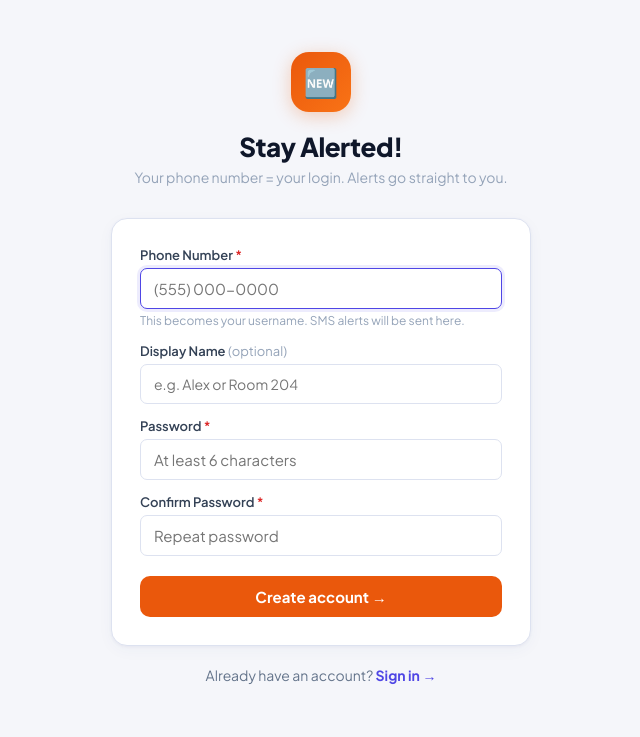
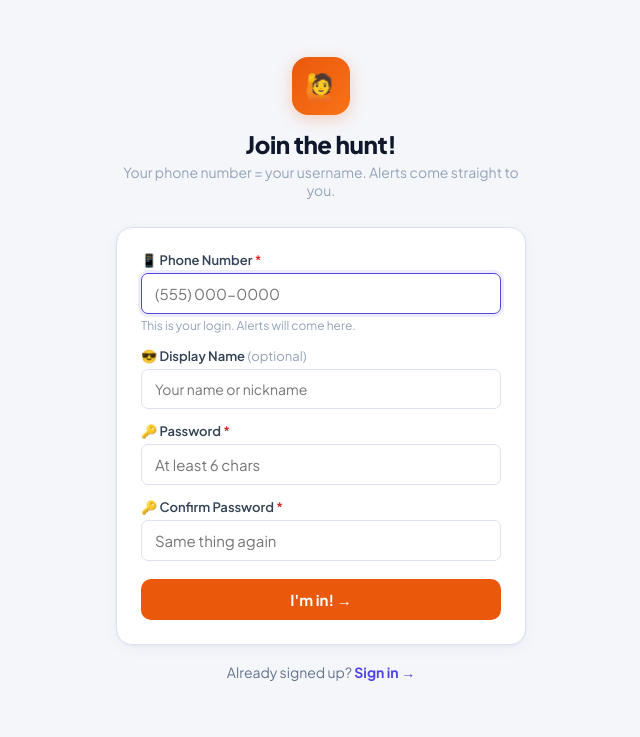
Before and after one commit to G-districts/Werebb, a Flask app: page /register in a window 1280 px wide. Shown: the top 737 px of the page, without its empty margins (319-959 px from the left). Run offline with Flask 3, Linux system fonts and the light colour scheme; data comes from the database, SQL or seed files in the repository; some libraries are stand-ins or nearby versions.

Commit message:
Update register.html

```diff
--- a/templates/register.html
+++ b/templates/register.html
@@ -1,42 +1,42 @@
 {% extends "base.html" %}
-{% block title %}Create Account — {{ s.app_name }}{% endblock %}
+{% block title %}Join — {{ s.app_name }}{% endblock %}
 {% block content %}
-<div style="min-height:calc(100vh - 64px);display:flex;align-items:center;justify-content:center;padding:28px 20px;">
-  <div style="width:100%;max-width:420px;">
-    <div style="text-align:center;margin-bottom:32px;">
-      <div style="width:60px;height:60px;border-radius:18px;background:linear-gradient(135deg,#ea580c,#f97316);display:flex;align-items:center;justify-content:center;font-size:28px;margin:0 auto 18px;box-shadow:0 4px 18px rgba(234,88,12,.28);">🆕</div>
-      <h1 style="font-size:26px;font-weight:800;letter-spacing:-.5px;">Stay Alerted!</h1>
-      <p style="color:var(--text4);font-size:14px;margin-top:5px;">Your phone number = your login. Alerts go straight to you.</p>
+<div style="min-height:calc(100vh - 62px);display:flex;align-items:center;justify-content:center;padding:28px 20px;">
+  <div style="width:100%;max-width:410px;">
+    <div style="text-align:center;margin-bottom:28px;">
+      <div style="width:58px;height:58px;border-radius:16px;background:linear-gradient(135deg,#ea580c,#f97316);display:flex;align-items:center;justify-content:center;font-size:26px;margin:0 auto 14px;box-shadow:0 4px 16px rgba(234,88,12,.25);">🙋</div>
+      <h1 style="font-size:24px;font-weight:800;letter-spacing:-.4px;">Join the hunt!</h1>
+      <p style="color:var(--text4);font-size:14px;margin-top:4px;">Your phone number = your username. Alerts come straight to you.</p>
     </div>
 
     {% if error %}<div class="err">{{ error }}</div>{% endif %}
 
-    <div class="card" style="padding:28px;">
+    <div class="card" style="padding:24px;">
       <form method="POST">
         <div class="form-group">
-          <label>Phone Number <span class="req">*</span></label>
+          <label>📱 Phone Number <span class="req">*</span></label>
           <input type="tel" name="phone" placeholder="(555) 000-0000" autocomplete="tel" autofocus required style="font-size:15px;">
-          <div class="hint">This becomes your username. SMS alerts will be sent here.</div>
+          <div class="hint">This is your login. Alerts will come here.</div>
         </div>
         <div class="form-group">
-          <label>Display Name <span style="color:var(--text4);font-weight:400;">(optional)</span></label>
-          <input type="text" name="display_name" placeholder="e.g. Alex or Room 204" autocomplete="name">
+          <label>😎 Display Name <span style="color:var(--text4);font-weight:400;">(optional)</span></label>
+          <input type="text" name="display_name" placeholder="Your name or nickname" autocomplete="name">
         </div>
         <div class="form-group">
-          <label>Password <span class="req">*</span></label>
-          <input type="password" name="password" id="pw1" placeholder="At least 6 characters" autocomplete="new-password" required minlength="6" style="font-size:15px;">
+          <label>🔑 Password <span class="req">*</span></label>
+          <input type="password" name="password" id="pw1" placeholder="At least 6 chars" autocomplete="new-password" required minlength="6" style="font-size:15px;">
         </div>
-        <div class="form-group" style="margin-bottom:20px;">
-          <label>Confirm Password <span class="req">*</span></label>
-          <input type="password" id="pw2" placeholder="Repeat password" required style="font-size:15px;">
+        <div class="form-group" style="margin-bottom:18px;">
+          <label>🔑 Confirm Password <span class="req">*</span></label>
+          <input type="password" id="pw2" placeholder="Same thing again" required style="font-size:15px;">
           <div class="hint" id="pwHint"></div>
         </div>
-        <button type="submit" class="btn btn-orange btn-block btn-lg">Create account →</button>
+        <button type="submit" class="btn btn-orange btn-block btn-lg">I'm in! →</button>
       </form>
     </div>
 
-    <p style="text-align:center;margin-top:20px;font-size:14px;color:var(--text3);">
-      Already have an account? <a href="/login" style="color:var(--accent);font-weight:700;text-decoration:none;">Sign in →</a>
+    <p style="text-align:center;margin-top:18px;font-size:14px;color:var(--text3);">
+      Already signed up? <a href="/login" style="color:var(--accent);font-weight:700;text-decoration:none;">Sign in →</a>
     </p>
   </div>
 </div>
@@ -45,10 +45,10 @@
 const p1=document.getElementById('pw1'),p2=document.getElementById('pw2'),h=document.getElementById('pwHint');
 p2.oninput=()=>{
   if(!p2.value){h.textContent='';return;}
-  if(p2.value===p1.value){h.style.color='var(--green)';h.textContent='✓ Passwords match';}
-  else{h.style.color='var(--red)';h.textContent='✗ Passwords do not match';}
+  if(p2.value===p1.value){h.style.color='var(--green)';h.textContent='✅ Passwords match!';}
+  else{h.style.color='var(--red)';h.textContent='❌ Passwords don\'t match';}
 };
-document.querySelector('form').onsubmit=e=>{if(p1.value!==p2.value){e.preventDefault();alert('Passwords do not match.');}};
+document.querySelector('form').onsubmit=e=>{if(p1.value!==p2.value){e.preventDefault();alert('Passwords don\'t match!');}};
 </script>
 {% endblock %}
 {% endblock %}
```
